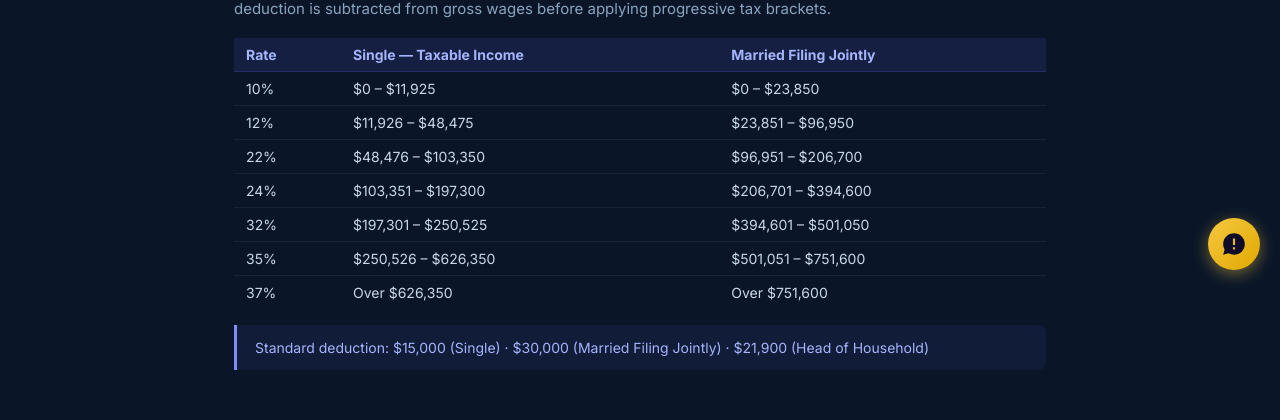
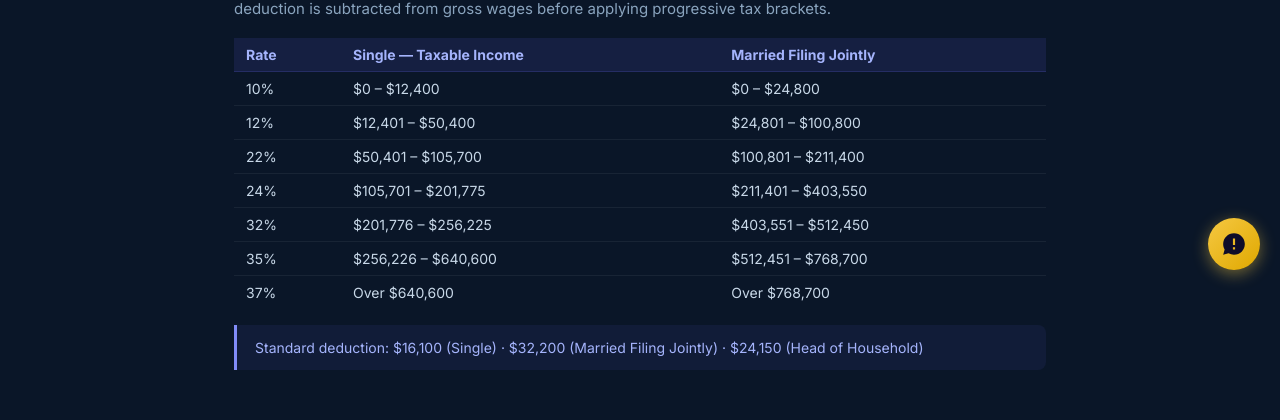
Before and after one commit to devqrcraft-ui/privatepaycheck, a Next.js app: page /how-we-calculate in a window 1280 px wide. Shown: the part 510-930 px from the top of the page. Built offline with nearby package versions, Linux system fonts and the light colour scheme.

Commit message:
fix: how-we-calculate full bracket table and standard deduction (incl. mismatched HoH 1,900/2,500) now show correct 2026 IRS values — final file of 7 blog pages with stale brackets

```diff
--- a/src/app/how-we-calculate/page.tsx
+++ b/src/app/how-we-calculate/page.tsx
@@ -74,7 +74,7 @@ const faqSchema = {
       "name": "What is the 2026 standard deduction?",
       "acceptedAnswer": {
         "@type": "Answer",
-        "text": "For 2026: $15,000 for Single filers, $30,000 for Married Filing Jointly, and $22,500 for Head of Household. These are built into every federal tax calculation on this site."
+        "text": "For 2026: $16,100 for Single filers, $32,200 for Married Filing Jointly, and $24,150 for Head of Household. These are built into every federal tax calculation on this site."
       }
     },
     {
@@ -117,17 +117,17 @@ export default function HowWeCalculatePage() {
               <tr><th>Rate</th><th>Single — Taxable Income</th><th>Married Filing Jointly</th></tr>
             </thead>
             <tbody>
-              <tr><td>10%</td><td>$0 – $11,925</td><td>$0 – $23,850</td></tr>
-              <tr><td>12%</td><td>$11,926 – $48,475</td><td>$23,851 – $96,950</td></tr>
-              <tr><td>22%</td><td>$48,476 – $103,350</td><td>$96,951 – $206,700</td></tr>
-              <tr><td>24%</td><td>$103,351 – $197,300</td><td>$206,701 – $394,600</td></tr>
-              <tr><td>32%</td><td>$197,301 – $250,525</td><td>$394,601 – $501,050</td></tr>
-              <tr><td>35%</td><td>$250,526 – $626,350</td><td>$501,051 – $751,600</td></tr>
-              <tr><td>37%</td><td>Over $626,350</td><td>Over $751,600</td></tr>
+              <tr><td>10%</td><td>$0 – $12,400</td><td>$0 – $24,800</td></tr>
+              <tr><td>12%</td><td>$12,401 – $50,400</td><td>$24,801 – $100,800</td></tr>
+              <tr><td>22%</td><td>$50,401 – $105,700</td><td>$100,801 – $211,400</td></tr>
+              <tr><td>24%</td><td>$105,701 – $201,775</td><td>$211,401 – $403,550</td></tr>
+              <tr><td>32%</td><td>$201,776 – $256,225</td><td>$403,551 – $512,450</td></tr>
+              <tr><td>35%</td><td>$256,226 – $640,600</td><td>$512,451 – $768,700</td></tr>
+              <tr><td>37%</td><td>Over $640,600</td><td>Over $768,700</td></tr>
             </tbody>
           </table>
           <div className="hwc-note">
-            Standard deduction: $15,000 (Single) · $30,000 (Married Filing Jointly) · $21,900 (Head of Household)
+            Standard deduction: $16,100 (Single) · $32,200 (Married Filing Jointly) · $24,150 (Head of Household)
           </div>
         </div>
 
@@ -250,7 +250,7 @@ export default function HowWeCalculatePage() {
 
           <div className="hwc-q">
             <div className="hwc-q-title">What is the 2026 standard deduction?</div>
-            <div className="hwc-q-ans">$15,000 for Single · $30,000 for Married Filing Jointly · $21,900 for Head of Household. Applied automatically to every federal calculation.</div>
+            <div className="hwc-q-ans">$16,100 for Single · $32,200 for Married Filing Jointly · $24,150 for Head of Household. Applied automatically to every federal calculation.</div>
           </div>
 
           <div className="hwc-q">
```
